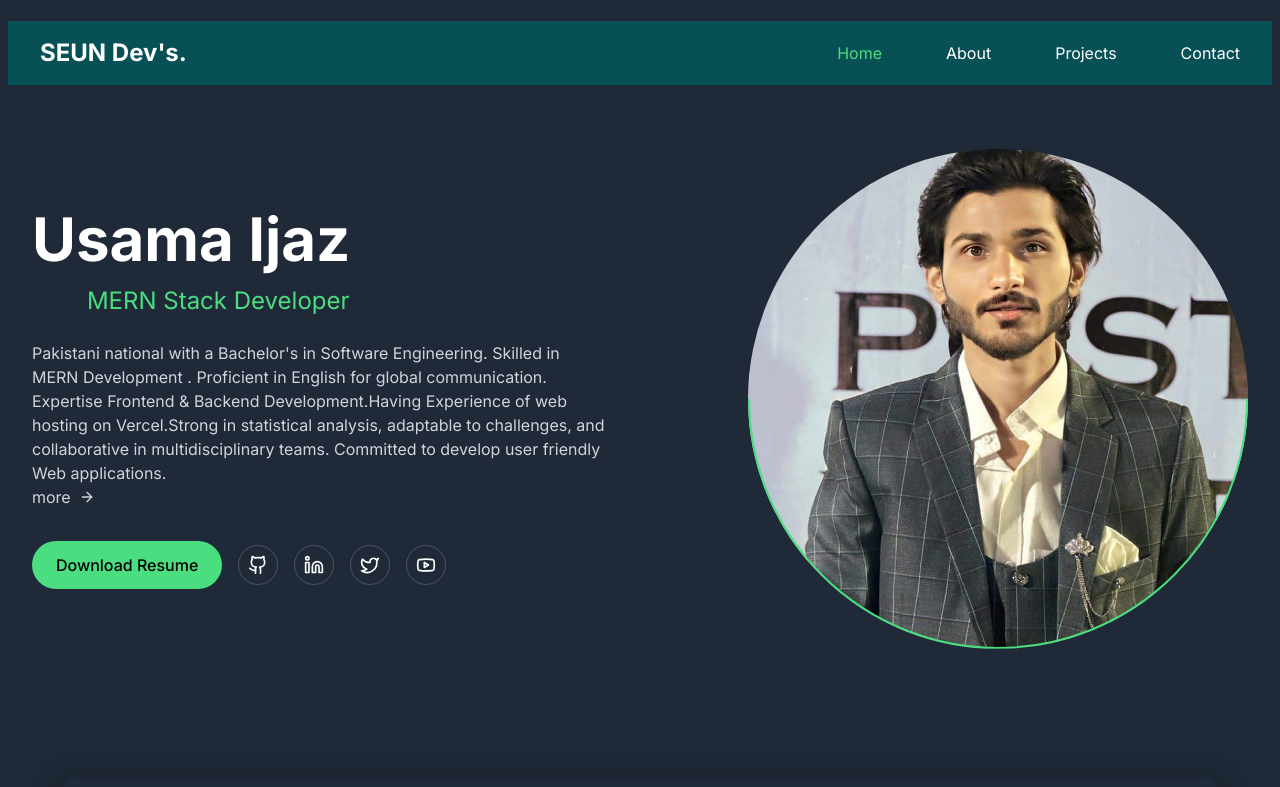
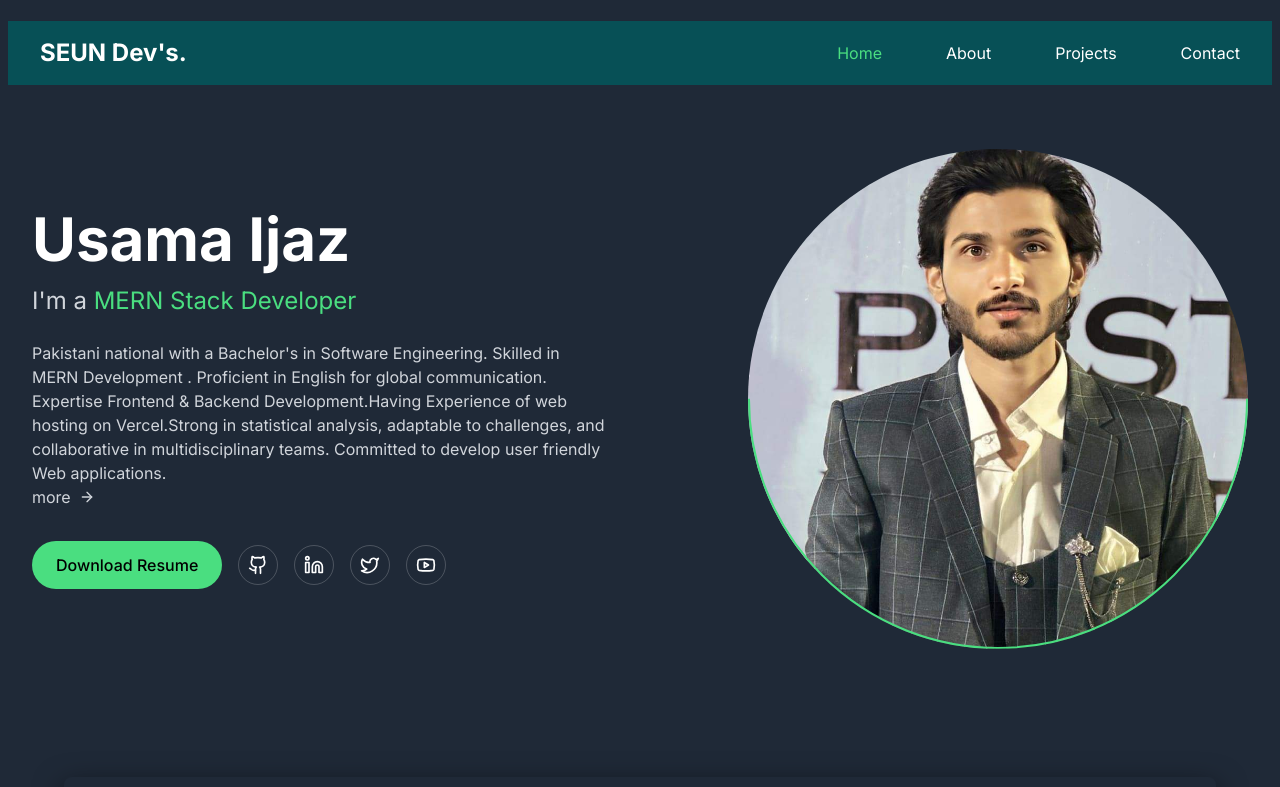
Before and after one commit to PAK048/Portfolio, a Next.js app: page / in a window 1280 px wide. Shown: the top 787 px of the page. Built offline with nearby package versions, Linux system fonts and the light colour scheme; no server answers; the database is empty.

Commit message:
heading were updated

```diff
--- a/src/components/hero.jsx
+++ b/src/components/hero.jsx
@@ -33,8 +33,9 @@ export default function Hero() {
         <h1 className="text-4xl font-bold text-white mb-4 sm:text-6xl">
           Usama Ijaz
         </h1>
-        <h2 className="text-xl mb-6 sm:text-2xl">
-          I&apos;m a<span className="text-[#4ADE80]">MERN Stack Developer</span>
+        <h2 className="text-xl mb-6 sm:text-2xl text-gray-300">
+          I&apos;m a{" "}
+          <span className="text-[#4ADE80]">MERN Stack Developer</span>
         </h2>
         <p className="text-gray-300 mb-8 text-sm sm:text-base">
           Pakistani national with a Bachelor's in Software Engineering. Skilled
```
